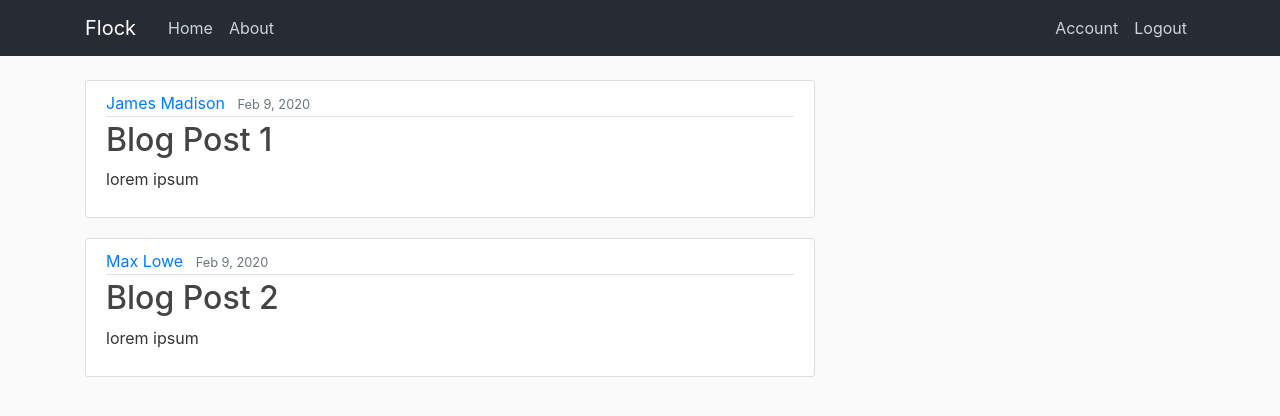
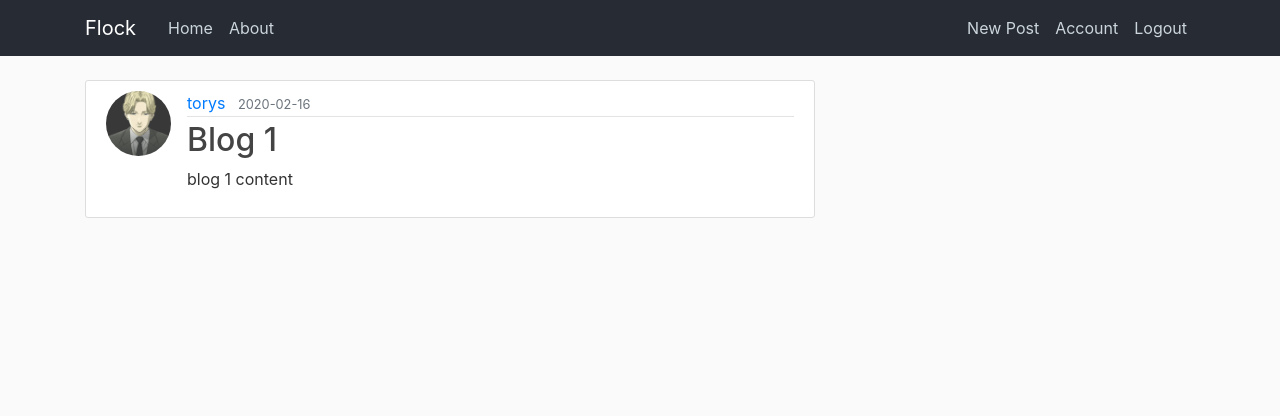
Before and after one commit to rxhl/flock, a Flask app: page / in a window 1280 px wide. Shown: the top 416 px of the page. Run offline with Flask 2, Linux system fonts and the light colour scheme; a user stored in the database is signed in; data comes from the database, SQL or seed files in the repository; both versions use the stored data as it was after the commit; some libraries are stand-ins or nearby versions.

Commit message:
Add a post

```diff
--- a/flock/routes.py
+++ b/flock/routes.py
@@ -7,28 +7,18 @@ from flask_login import login_user, current_user, logout_user, login_required
 # Direct import from __init__.py file
 from flock import app, db, bcrypt
 
-from flock.forms import RegistrationForm, LoginForm, UpdateAccountForm
+"""
+We import forms so we can create an instance of it,
+which can then be used to render as HTML.
+"""
+from flock.forms import RegistrationForm, LoginForm, UpdateAccountForm, PostForm
 from flock.models import User, Post
-
-posts = [
-    {
-        "author": "James Madison",
-        "title": "Blog Post 1",
-        "content": "lorem ipsum",
-        "date_posted": "Feb 9, 2020",
-    },
-    {
-        "author": "Max Lowe",
-        "title": "Blog Post 2",
-        "content": "lorem ipsum",
-        "date_posted": "Feb 9, 2020",
-    },
-]
 
 
 @app.route("/")
 @app.route("/home")
 def home():
+    posts = Post.query.all()
     return render_template("home.html", posts=posts)
 
 
@@ -121,3 +111,18 @@ def account():
     return render_template(
         "account.html", title="Account", image_file=image_file, form=form
     )
+
+
+@app.route("/post/new", methods=["GET", "POST"])
+@login_required
+def new_post():
+    form = PostForm()
+    if form.validate_on_submit():
+        post = Post(
+            title=form.title.data, content=form.content.data, author=current_user
+        )
+        db.session.add(post)
+        db.session.commit()
+        flash("Your post has been created!", "success")
+        return redirect(url_for("home"))
+    return render_template("create_post.html", title="New Post", form=form)
--- a/flock/templates/home.html
+++ b/flock/templates/home.html
@@ -1,9 +1,16 @@
 {% extends "layout.html" %} {% block content %} {% for post in posts %}
 <article class="media content-section">
+  <img
+    src="{{ url_for('static', filename='profile_pics/' + post.author.image_file) }}"
+    alt="Author"
+    class="rounded-circle article-img"
+  />
   <div class="media-body">
     <div class="article-metadata">
-      <a class="mr-2" href="#">{{ post.author }}</a>
-      <small class="text-muted">{{ post.date_posted }}</small>
+      <a class="mr-2" href="#">{{ post.author.username }}</a>
+      <small class="text-muted"
+        >{{ post.date_posted.strftime('%Y-%m-%d') }}</small
+      >
     </div>
     <h2><a class="article-title" href="#">{{ post.title }}</a></h2>
     <p class="article-content">{{ post.content }}</p>
--- a/flock/templates/layout.html
+++ b/flock/templates/layout.html
@@ -52,6 +52,9 @@
             <!-- Navbar Right Side -->
             <div class="navbar-nav">
               {% if current_user.is_authenticated %}
+              <a class="nav-item nav-link" href="{{ url_for('new_post') }}"
+                >New Post</a
+              >
               <a class="nav-item nav-link" href="{{ url_for('account') }}"
                 >Account</a
               >
```
Also changed, not shown: flock/forms.py (+7 -0 lines), flock/templates/create_post.html (added, +40 -0 lines), flock/site.db.
